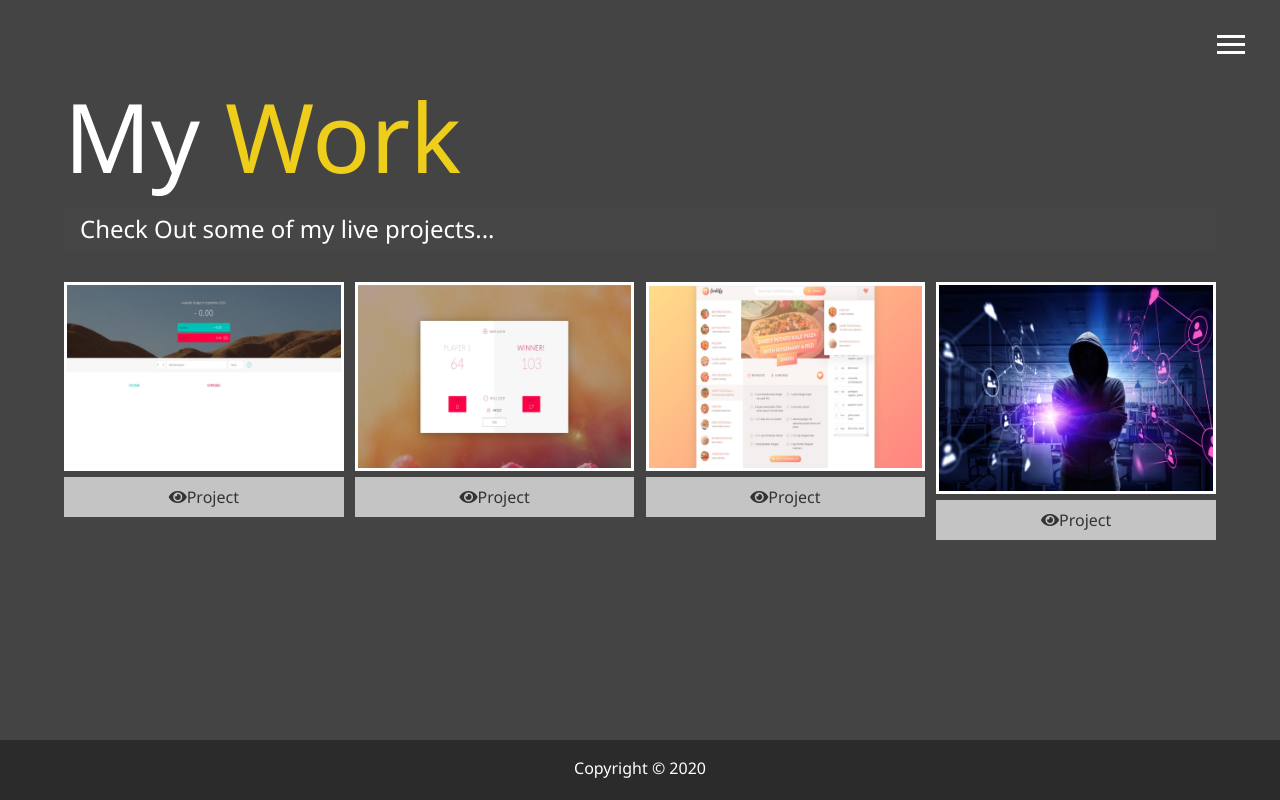
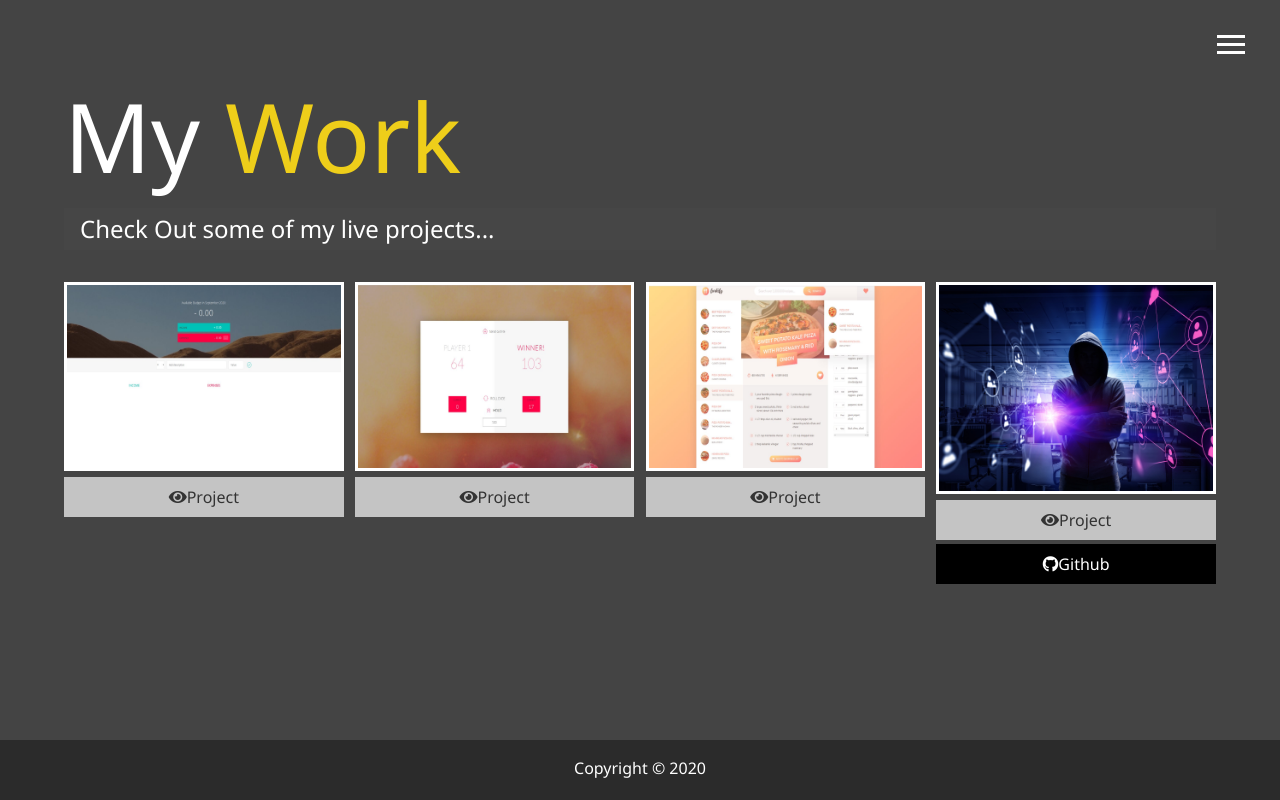
Before and after one commit to ravi-tiwari03/portfolio-site, a plain HTML site: page work.html in a window 1280 px wide. Drawn offline with Linux system fonts and the light colour scheme; files whose address does not match are found by name.

Commit message:
Update work.html

```diff
--- a/work.html
+++ b/work.html
@@ -108,13 +108,13 @@
             <img src="C:\Users\Ravi Ranjan\Desktop\web development\personal site\img\background.jpg" alt="project1" />
           </a>
           <a href="#" class="btn-light"> <i class="fas fa-eye"></i>Project</a>
-          <!--a
-            href="https://github.com/nancyanand2807/Portfolio-Website"
+          <a
+            href="https://github.com/ravi-tiwari03/portfolio-site"
             target="_blank"
             class="btn-dark"
           >
             <i class="fab fa-github"></i>Github</a
-          >-->
+          >
         </div>
         <!-- <div class="item">
           <a href="#!">
```
